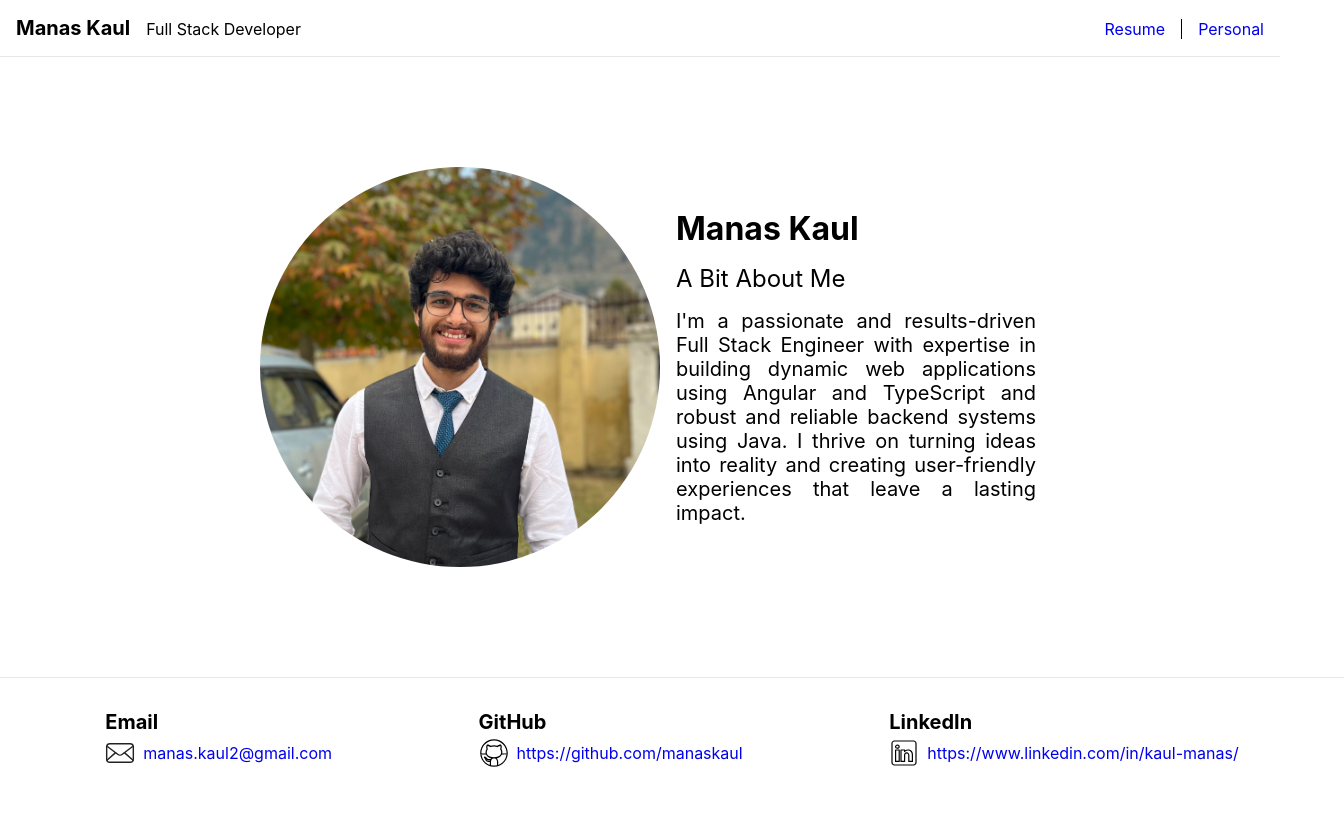
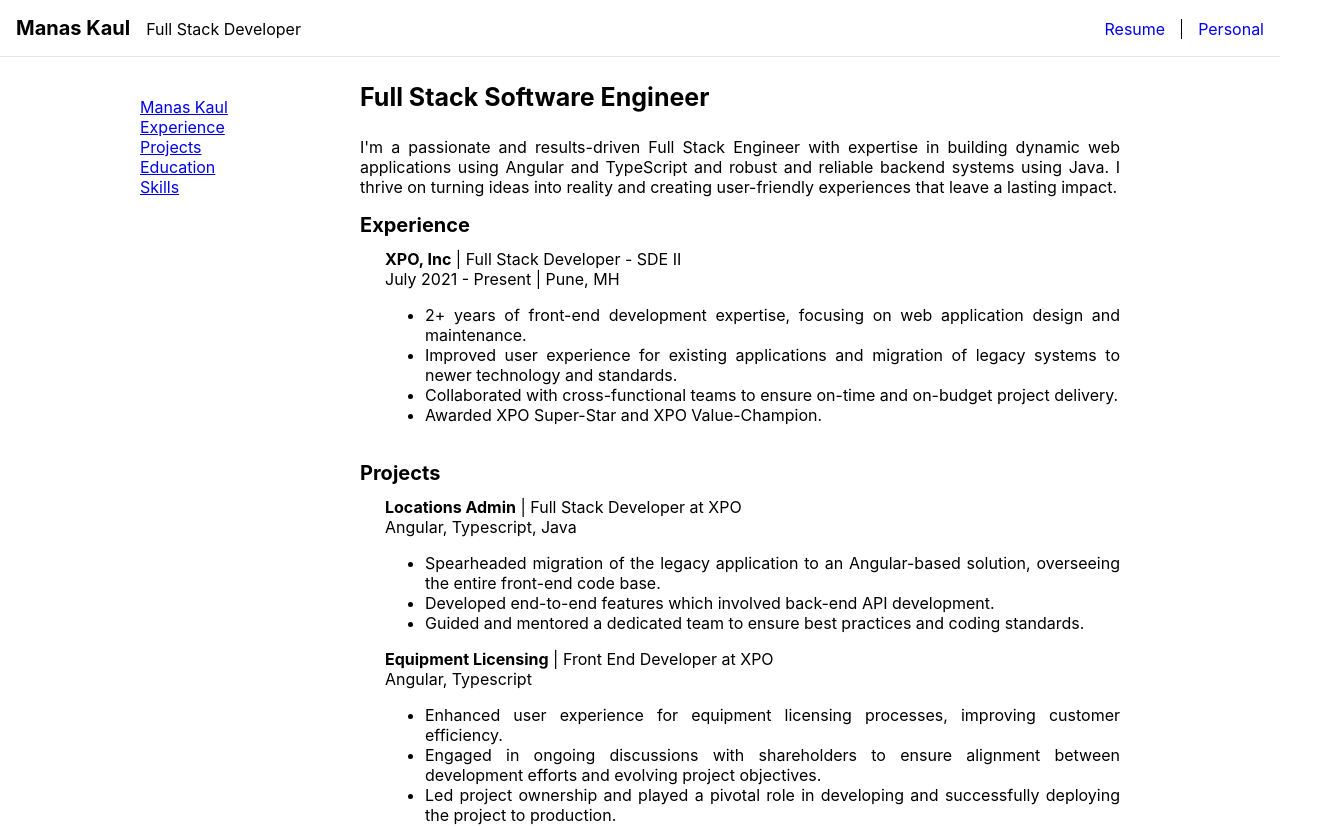
Before and after one commit to manaskaul/my-portfolio, a React (Create React App) app: page /resume in a window 1280 px wide. Shown: the top 827 px of the page, 1344 px wide, since content can reach past the window. Before the commit the page ends 800 px from the top, so only its background shows below. Built offline with nearby package versions, Linux system fonts and the light colour scheme.

Commit message:
added routing on nav links

```diff
--- a/src/App.js
+++ b/src/App.js
@@ -1,15 +1,20 @@
+import { BrowserRouter, Route, Routes } from "react-router-dom";
 import "./App.css";
+import HomePage from "./components/home-page/HomePage";
 import NavBar from "./components/nav-bar/NavBar";
-import HomePage from "./components/home-page/HomePage";
 import Resume from "./components/resume/Resume";
-import { BrowserRouter, Route, Switch } from "react-router-dom";
 
 function App() {
   return (
     <div className="main-page">
-      <NavBar />
-      <HomePage />
-      {/* <Resume /> */}
+      <BrowserRouter>
+        <NavBar />
+        <Routes>
+          <Route path="/" element={<HomePage />}></Route>
+          <Route path="/resume" element={<Resume />}></Route>
+          <Route path="*" element={<HomePage />}></Route>
+        </Routes>
+      </BrowserRouter>
     </div>
   );
 }
--- a/src/components/nav-bar/NavBar.css
+++ b/src/components/nav-bar/NavBar.css
@@ -33,8 +33,10 @@
       }
     }
 
-    .left-nav > p {
+    .left-nav > a {
+      text-decoration: none;
       margin: 0;
+      color: black;
     }
 
     .end-nav {
--- a/src/components/nav-bar/NavBar.js
+++ b/src/components/nav-bar/NavBar.js
@@ -1,18 +1,23 @@
 import React from "react";
 import "./NavBar.css";
+import { Link, Router } from "react-router-dom";
 
 export default function NavBar() {
   return (
     <div className="nav-bar">
       <div className="navigation">
         <div className="left-nav">
-          <p className="name">Manas Kaul</p>
-          <p className="designation">Full Stack Developer</p>
+          <Link to={"/"} className="name">
+            Manas Kaul
+          </Link>
+          <Link to={"/"} className="designation">
+            Full Stack Developer
+          </Link>
         </div>
         <div className="end-nav">
-          <a href="/">Resume</a>
+          <Link to={"/resume"}>Resume</Link>
           <div className="seperator"></div>
-          <a href="/">Personal</a>
+          <Link to={"/personal"}>Personal</Link>
         </div>
       </div>
     </div>
--- a/src/components/resume/Resume.css
+++ b/src/components/resume/Resume.css
@@ -1,7 +1,7 @@
 .resume {
   display: flex;
   flex-direction: row;
-  width: 1000px;
+  max-width: 1000px;
   align-self: center;
   /* padding-top: 80px; */
   text-align: justify;
--- a/src/components/resume/Resume.js
+++ b/src/components/resume/Resume.js
@@ -25,6 +25,7 @@ export function LeftNav({ resume }) {
           marginTop: "40px",
           display: "flex",
           flexDirection: "column",
+          padding: "0",
         }}
       >
         {leftNavLinksList}
```
